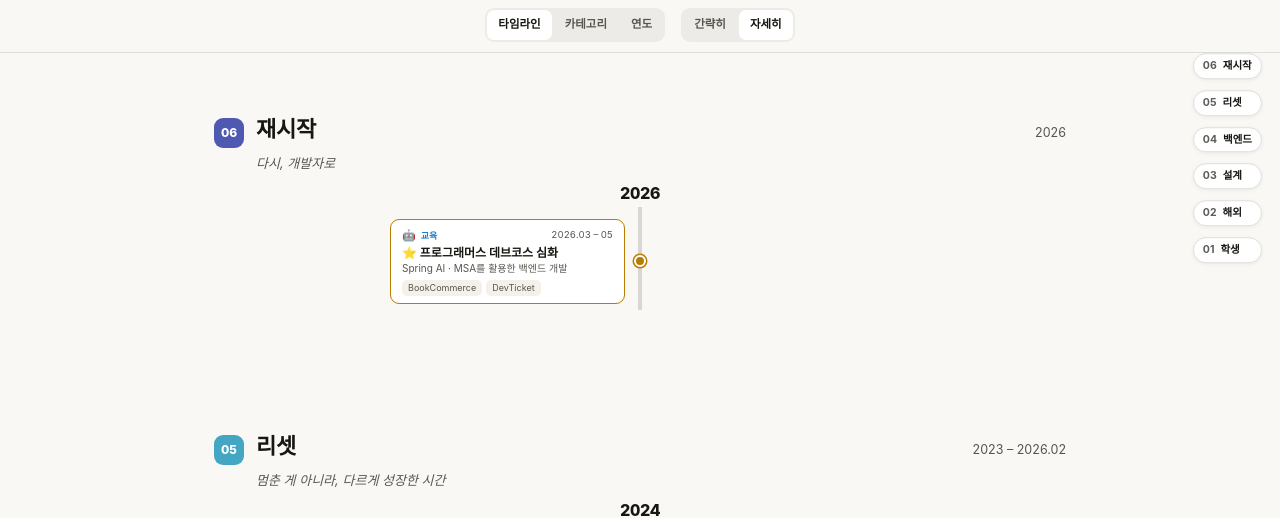
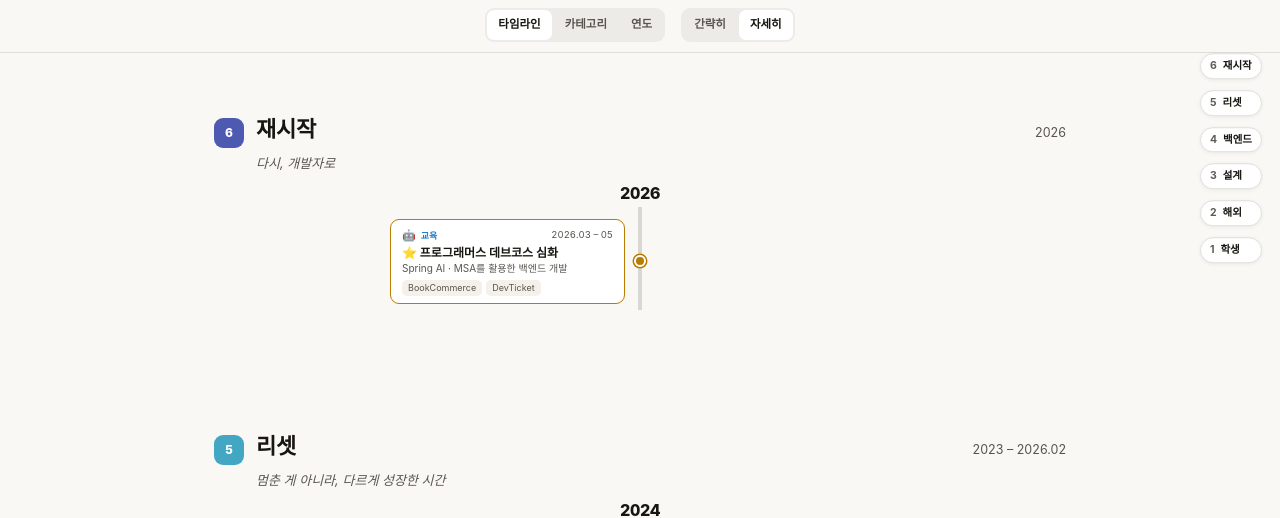
Before and after one commit to ginaseo/dev-gina, a React (Vite) app: page / in a window 1280 px wide. Shown: the part 242-760 px from the top of the page. Built offline with nearby package versions, Linux system fonts and the light colour scheme; a web font is replaced by a local one.

Commit message:
Drop leading zero from chapter number badges (06 -> 6)

```diff
--- a/src/components/ChapterSection.tsx
+++ b/src/components/ChapterSection.tsx
@@ -23,7 +23,7 @@ export default function ChapterSection({ chapter: c, layout }: Props) {
     <div style={{ maxWidth: 900, margin: '0 auto', padding: `${chapterTopPad}px ${sidePad}px ${chapterTopPad}px` }}>
       <div data-chapter-idx={c.idx} style={{ display: 'flex', alignItems: 'baseline', gap: 12, marginBottom: 2 }}>
         <div style={{ width: 30, height: 30, borderRadius: 9, background: c.accent, color: '#fff', display: 'flex', alignItems: 'center', justifyContent: 'center', fontSize: 12, fontWeight: 800, flexShrink: 0 }}>
-          {c.num}
+          {Number(c.num)}
         </div>
         <div style={{ fontSize: chapterFontSize, fontWeight: 800, color: 'var(--ink)', letterSpacing: '-0.01em' }}>{c.title}</div>
         <div style={{ marginLeft: 'auto', fontSize: 12.5, color: 'var(--sub)' }}>{c.period}</div>
--- a/src/components/NavRail.tsx
+++ b/src/components/NavRail.tsx
@@ -32,7 +32,7 @@ export default function NavRail({ chapters, activeIdx, show, language, onSelect
               color: active ? '#fff' : 'var(--ink)', fontSize: 10.5, fontWeight: 700, whiteSpace: 'nowrap', transition: 'all .2s ease',
             }}
           >
-            <span style={{ opacity: 0.7 }}>{c.num}</span>
+            <span style={{ opacity: 0.7 }}>{Number(c.num)}</span>
             <span>{short}</span>
           </button>
         )
```
